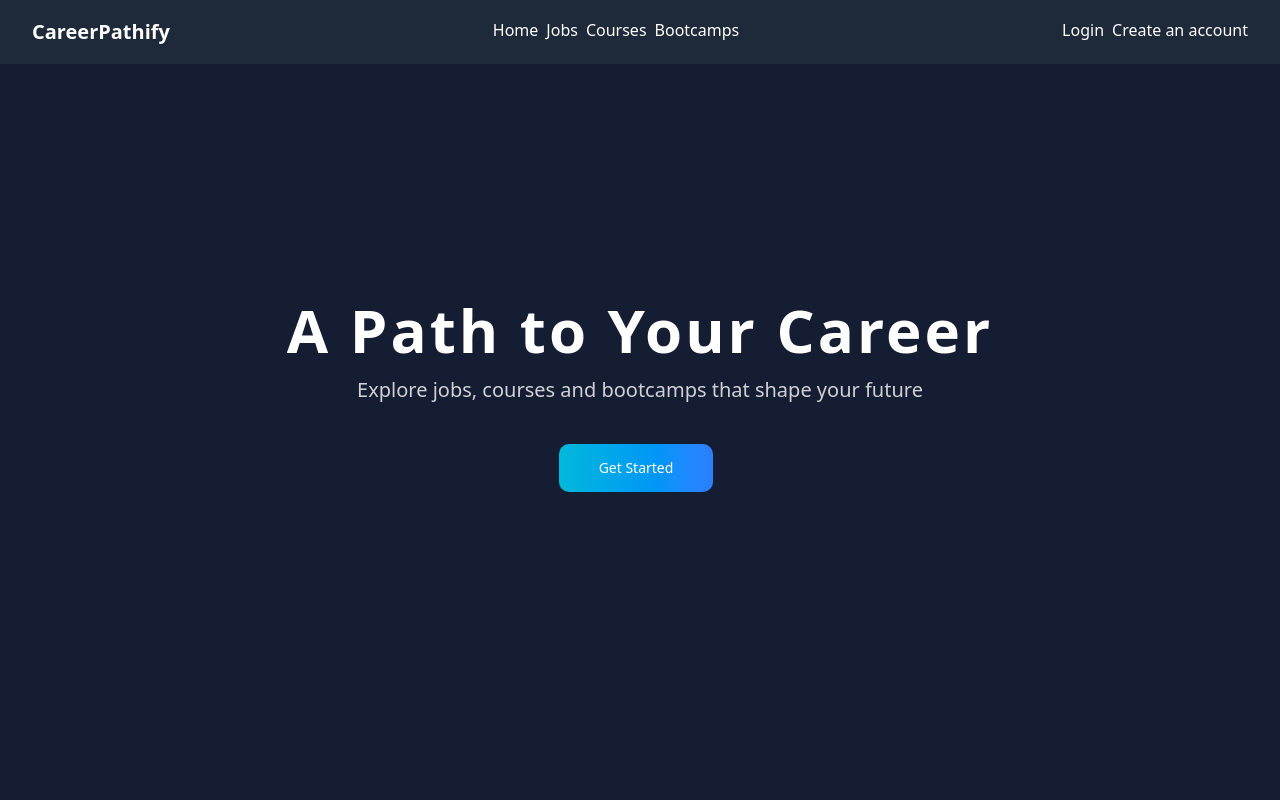
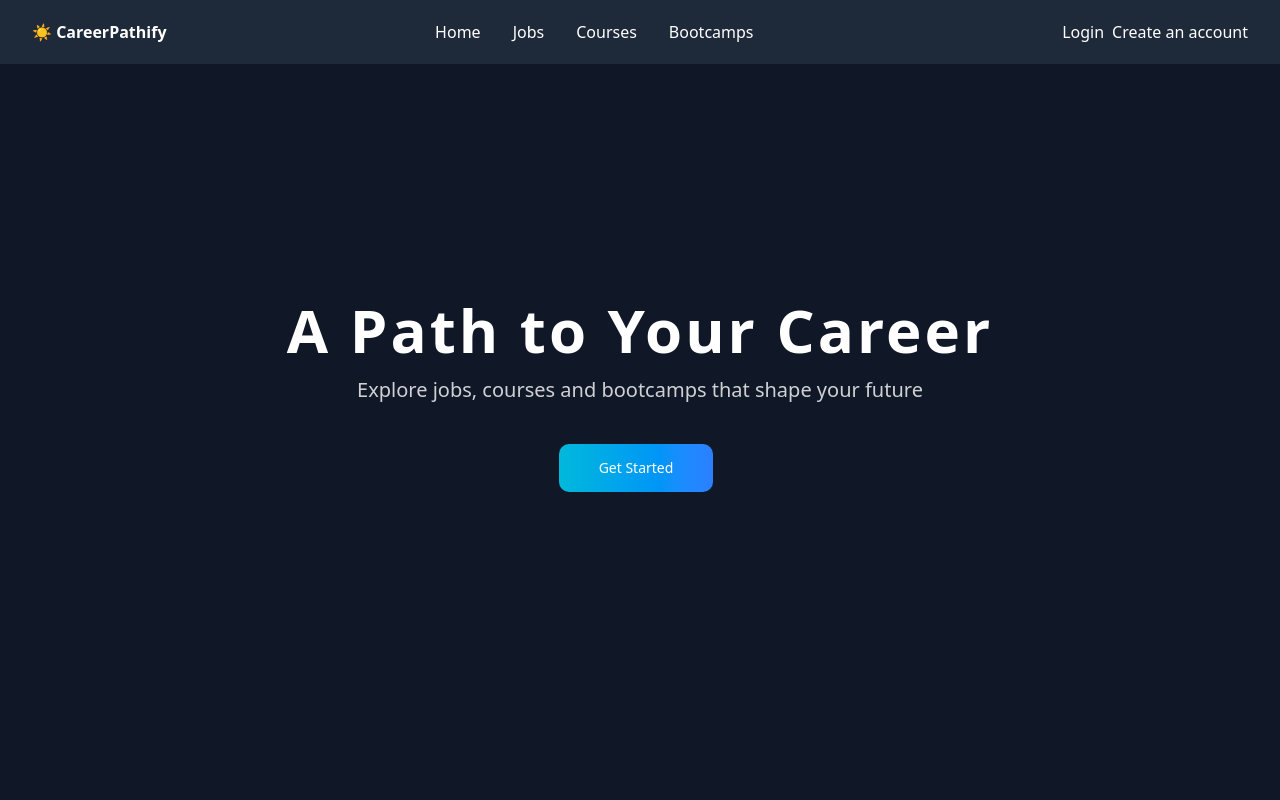
Before and after one commit to JoudKhalidAlosaimi/path-to-your-career-frontend, a React (Vite) app: page /home in a window 1280 px wide. Shown: the top 800 px of the page. Built offline with nearby package versions, Linux system fonts and the light colour scheme.

Commit message:
added a handler for the dark and light mode(to be improved)

```diff
--- a/src/App.jsx
+++ b/src/App.jsx
@@ -20,9 +20,22 @@ function App() {
 
   const [user, setUser] = useState(getUserFromToken());
 
+  const [isDarkMode, setIsDarkMode] = useState(true)
+
+  function handleMode(){
+    if(isDarkMode){
+      setIsDarkMode(false)
+    } else {
+      setIsDarkMode(true)
+    }
+  }
+
   return (
-    <Router>
-      <NavBar user={user} setUser={setUser}/>
+  <Router>
+    <div className={isDarkMode ? "dark" : ""}>
+      <div className="bg-white dark:bg-gray-900 min-h-screen text-black dark:text-white">
+
+      <NavBar user={user} setUser={setUser} handleMode={handleMode} isDarkMode={isDarkMode}/>
       <Routes>
         <Route path='/register' element={<Register/>}/>
         <Route path='/login' element={<Login setUser={setUser}/>}/>
@@ -33,6 +46,8 @@ function App() {
         <Route path='/courses' element={<CourseIndex/>}/>
         <Route path='/bootcamps' element={<BootcampIndex/>}/>
       </Routes>
+    </div>
+    </div>
     </Router>
   )
 }
--- a/src/components/HomePage/HomePage.jsx
+++ b/src/components/HomePage/HomePage.jsx
@@ -4,34 +4,34 @@ import { Link } from 'react-router'
 function HomePage() {
     return (
         <>
-            <section className='relative flex flex-col justify-center items-center text-white overflow-hidden h-screen'>
+            <section className='relative z-0 flex flex-col justify-center items-center dark:text-white overflow-hidden h-screen'>
                 <h1 className="text-center text-6xl font-bold tracking-wider">A Path to Your Career</h1>
                 <h2 className="text-center text-xl mt-4 opacity-80">Explore jobs, courses and bootcamps that shape your future </h2>
 
                 <Link to={'/register'}>
-                    <button className="text-white bg-gradient-to-r from-cyan-500 to-blue-500 hover:bg-gradient-to-bl focus:ring-4 focus:outline-none focus:ring-cyan-300 dark:focus:ring-cyan-800 font-medium rounded-lg text-sm px-10 py-3.5 text-center me-2 mb-2 mt-10 ">
+                    <button className="dark:text-white bg-gradient-to-r from-cyan-500 to-blue-500 hover:bg-gradient-to-bl focus:ring-4 focus:outline-none focus:ring-cyan-300 dark:focus:ring-cyan-800 font-medium rounded-lg text-sm px-10 py-3.5 text-center me-2 mb-2 mt-10 ">
                         Get Started
                     </button>
                 </Link>
             </section>
 
             <section className="flex justifu-center flex-col py-20 px-6 text-center max-w-4xl mx-auto">
-                <h2 className="text-3xl font-bold mb-6 text-white">Why CareerPath was born</h2>
+                <h2 className="text-3xl font-bold mb-6 dark:text-white">Why CareerPath was born</h2>
 
                 <div className="flex flex-col md:flex-row gap-6">
                     <div className="flex-1 bg-white/20 backdrop-blur-md p-6 rounded-lg shadow-lg">
                         <h5 className="text-2xl font-bold mb-2">Discover</h5>
-                        <p className="text-gray-100 mt-4">To help students discover their ideal career path through guidance.</p>
+                        <p className="dark:text-gray-100 mt-4">To help students discover their ideal career path through guidance.</p>
                     </div>
 
                     <div className="flex-1 bg-white/20 backdrop-blur-md p-6 rounded-lg shadow-lg">
                         <h5 className="text-2xl font-bold mb-2">Connect</h5>
-                        <p className="text-gray-100 mt-4">To connect learning with real opportunities like jobs, courses, and bootcamps.</p>
+                        <p className="dark:text-gray-100 mt-4">To connect learning with real opportunities like jobs, courses, and bootcamps.</p>
                     </div>
 
                     <div className="flex-1 bg-white/20 backdrop-blur-md p-6 rounded-lg shadow-lg">
                         <h5 className="text-2xl font-bold mb-2">Inspire</h5>
-                        <p className="text-gray-100 mt-4">To help inspire those who need inspiration.</p>
+                        <p className="dark:text-gray-100 mt-4">To help inspire those who need inspiration.</p>
                     </div>
             </div>
             </section>
--- a/src/components/NavBar/NavBar.jsx
+++ b/src/components/NavBar/NavBar.jsx
@@ -1,25 +1,31 @@
 import { Link } from "react-router"
 import LogOutButton from "../Auth/LogOutButton"
 
-function NavBar({ user, setUser }) {
+
+function NavBar({ user, setUser, handleMode,isDarkMode }) {
+
     return (
         <nav>
-            <div className="bg-gray-800 text-white fixed w-full z-50">
+            <div className="bg-white dark:bg-gray-800 text-black dark:text-white fixed w-full z-50 transition-colors duration-300">
                 <div className="max-w-7xl mx-auto px-4 sm:px-6 lg:px-8">
                     <div className="flex items-center justify-between h-16">
                         <div className="flex flex-row w-full justify-between">
-                            <div className="text-xl font-bold">
-                                <h2>CareerPathify</h2>
+                            <div className="font-bold">
+                                <button
+                                    onClick={handleMode}
+                                    className="cursor-pointer">
+                                    {isDarkMode ? "☀️ CareerPathify" : "🌙 CareerPathify"}
+                                </button>
                             </div>
-                            <div className="hidden md:block">
-                                <div className="flex ml-10 items-baseline space-x-2">
-                                    <Link to={'/home'}>Home</Link>
-                                    <Link to={'/jobs'}>Jobs</Link>
-                                    <Link to={'/courses'}>Courses</Link>
-                                    <Link to={'/bootcamps'}>Bootcamps</Link>
-                                </div>
+
+                            <div className="flex items-center justify-center space-x-8">
+                                <Link to={'/home'}>Home</Link>
+                                <Link to={'/jobs'}>Jobs</Link>
+                                <Link to={'/courses'}>Courses</Link>
+                                <Link to={'/bootcamps'}>Bootcamps</Link>
                             </div>
-                            <div className="flex ml-10 items-baseline space-x-2">
+
+                            <div className="flex items-center justify-center ml-10 items-baseline space-x-2">
                             {
                                 user
                                 ?
@@ -37,7 +43,6 @@ function NavBar({ user, setUser }) {
                         </div>
                     </div>
                 </div>
-
             </div>
         </nav>
     )
```
Also changed, not shown: src/components/HomePage/HomePage.css (line endings or trailing spaces).
